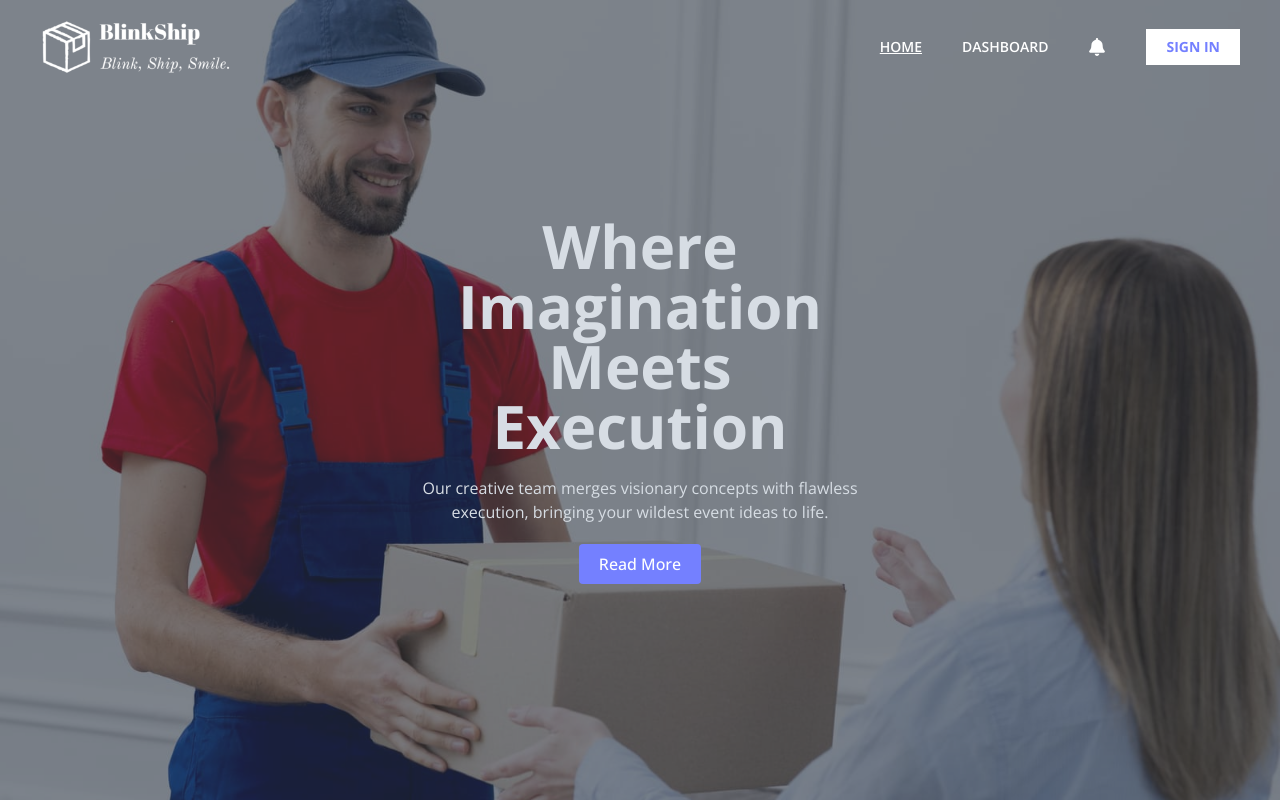
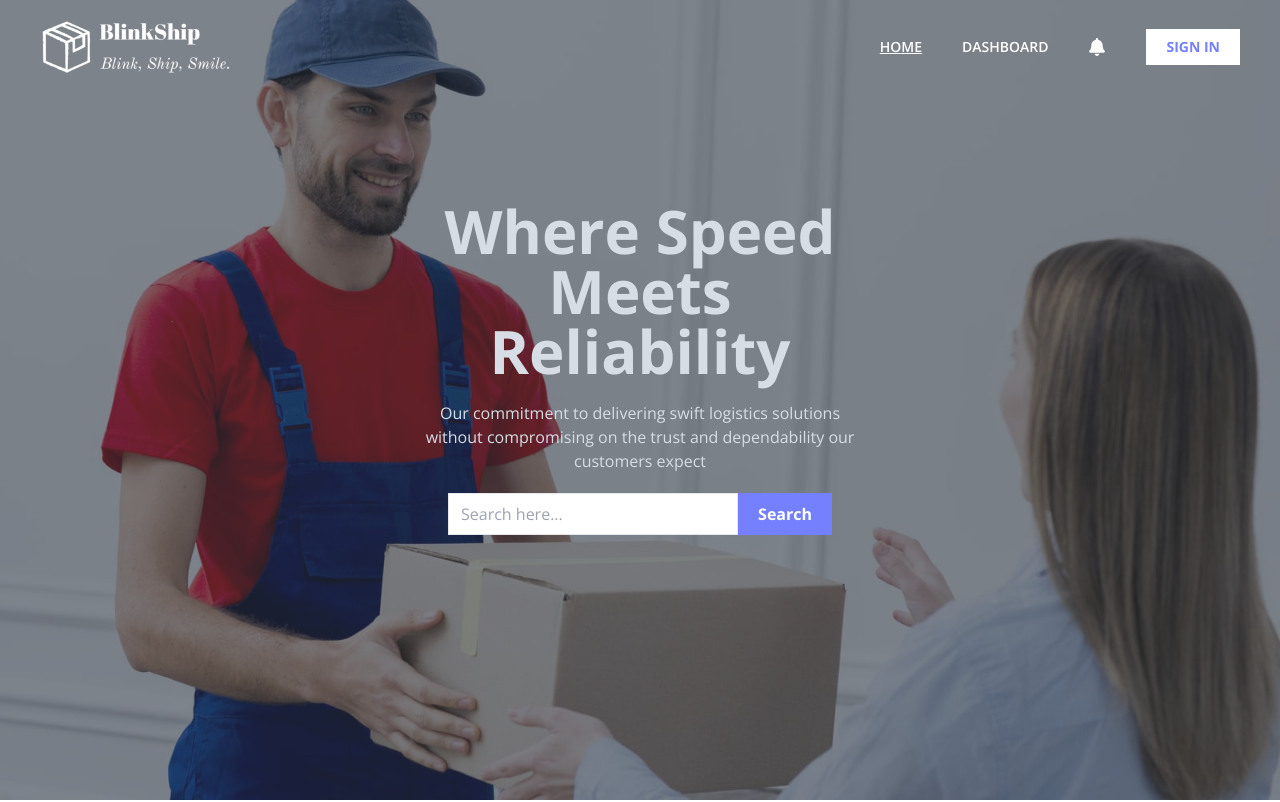
Before and after one commit to Mehedi0101/blinkship-client, a React (Vite) app: page / in a window 1280 px wide. Shown: the top 802 px of the page. Built offline with nearby package versions, Linux system fonts and the light colour scheme; no server answers.

Commit message:
banner content updated

```diff
--- a/src/components/home/Banner.jsx
+++ b/src/components/home/Banner.jsx
@@ -1,15 +1,23 @@
 import bannerBg from '../../assets/banner/courier-man-delivering-cardboard.jpg';
 
 const Banner = () => {
+
+    const handleSearch = e => {
+        e.preventDefault();
+    }
+
     return (
         <div className='font-primary'>
             <div className="hero min-h-screen bg-fixed" style={{ backgroundImage: `url(${bannerBg})`, backgroundPosition: 'top', backgroundRepeat: 'no-repeat', backgroundSize: 'cover' }}>
                 <div className="hero-overlay bg-opacity-60"></div>
                 <div className="hero-content text-center text-neutral-content">
                     <div className="max-w-md">
-                        <h1 className="mb-5 font-secondary text-3xl md:text-4xl lg:text-5xl xl:text-6xl font-bold">Where Imagination Meets Execution</h1>
-                        <p className="mb-5 text-sm md:text-base">Our creative team merges visionary concepts with flawless execution, bringing your wildest event ideas to life.</p>
-                        <button className="bg-primary text-white px-5 py-2 rounded font-medium active:scale-95 transition-transform">Read More</button>
+                        <h1 className="mb-5 font-secondary text-3xl md:text-4xl lg:text-5xl xl:text-6xl font-bold"> Where Speed Meets Reliability</h1>
+                        <p className="mb-5 text-sm md:text-base">Our commitment to delivering swift logistics solutions without compromising on the trust and dependability our customers expect</p>
+                        <form onSubmit={handleSearch} className="flex w-full max-w-sm mx-auto md:mb-16 mb-8">
+                            <input placeholder="Search here..." className="w-full text-slate-700 outline-none border border-dark3 px-3 py-2" type="text" name="search" id="search" />
+                            <button className="bg-primary px-5 font-bold text-white border-primary">Search</button>
+                        </form>
                     </div>
                 </div>
             </div>
```
